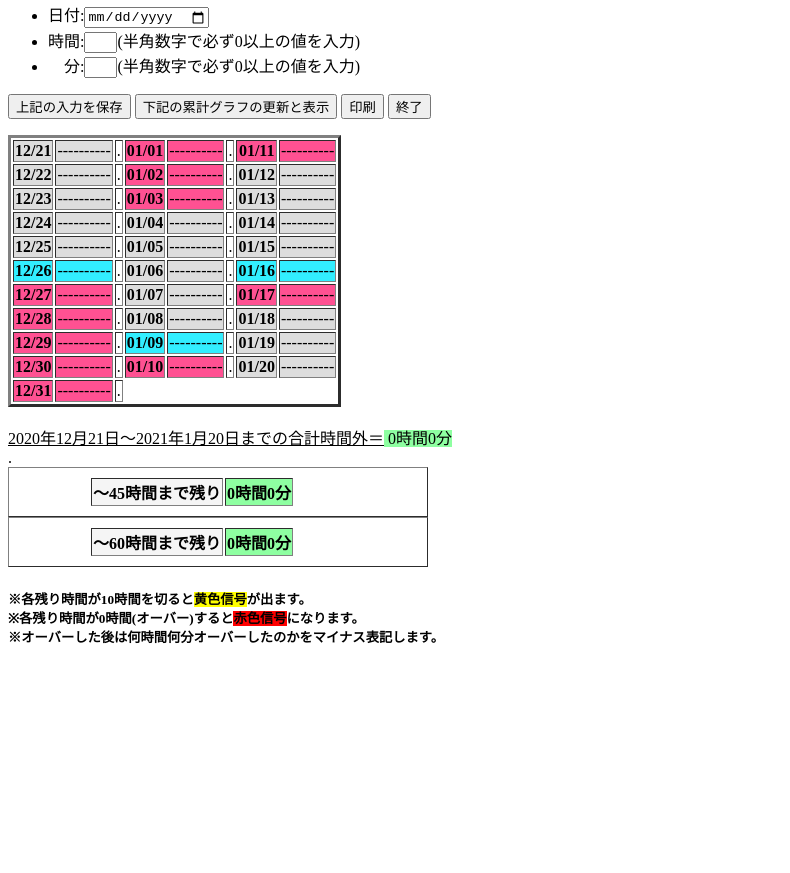
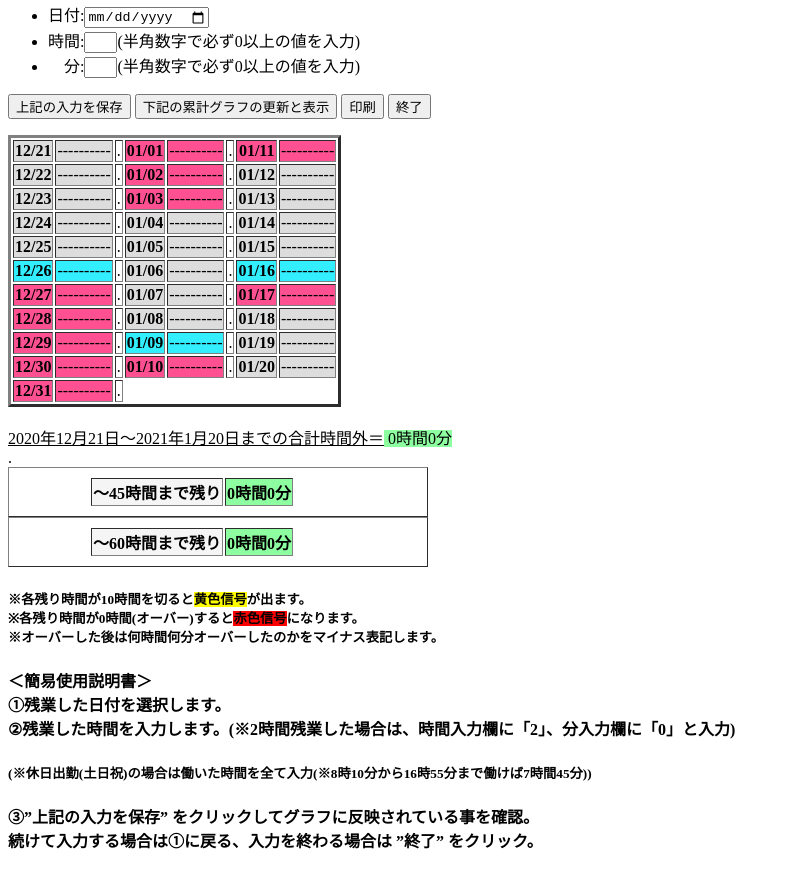
Before and after one commit to Curious-George-usj/2020-12, a plain HTML site: page index.html in a window 1280 px wide. Shown: the part 87-960 px from the top of the page, without its empty margins (0-790 px from the left). Before the commit the page ends 800 px from the top, so only its background shows below. Drawn offline with Linux system fonts and the light colour scheme.

Commit message:
Update.
Because of updating.

```diff
--- a/index.html
+++ b/index.html
@@ -31,6 +31,7 @@ function kkk(){
       localStorage.setItem(key,str1);
     }
     alert("入力内容を保存しました。");
+    ccc();
 }
 </script>
 <script>
@@ -328,7 +329,8 @@ function ccc(){
 </tr>
 </table>
 <h5>※各残り時間が10時間を切ると<span class="goo">黄色信号</span>が出ます。<br>※各残り時間が0時間(オーバー)すると<span class="hoo">赤色信号</span>になります。<br>※オーバーした後は何時間何分オーバーしたのかをマイナス表記します。</h5>
-
+<h4>＜簡易使用説明書＞<br>①残業した日付を選択します。<br>②残業した時間を入力します。(※2時間残業した場合は、時間入力欄に「2」、分入力欄に「0」と入力)</h4><h5>(※休日出勤(土日祝)の場合は働いた時間を全て入力(※8時10分から16時55分まで働けば7時間45分))</h5>
+<h4>③”上記の入力を保存” をクリックしてグラフに反映されている事を確認。<br>続けて入力する場合は①に戻る、入力を終わる場合は ”終了” をクリック。</h4>
 
 <style>
   .flex-list{display:flex; padding: 8px; padding-left: 80px; width:420px;}
```
